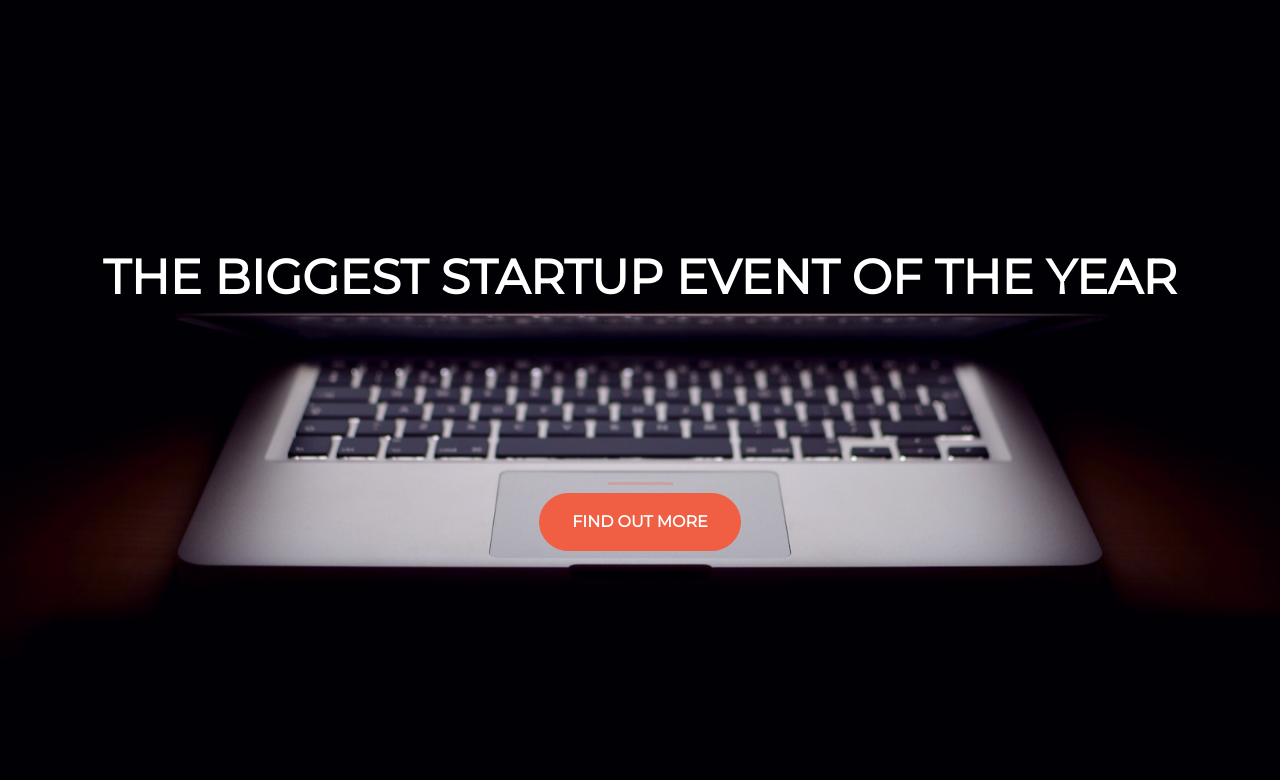
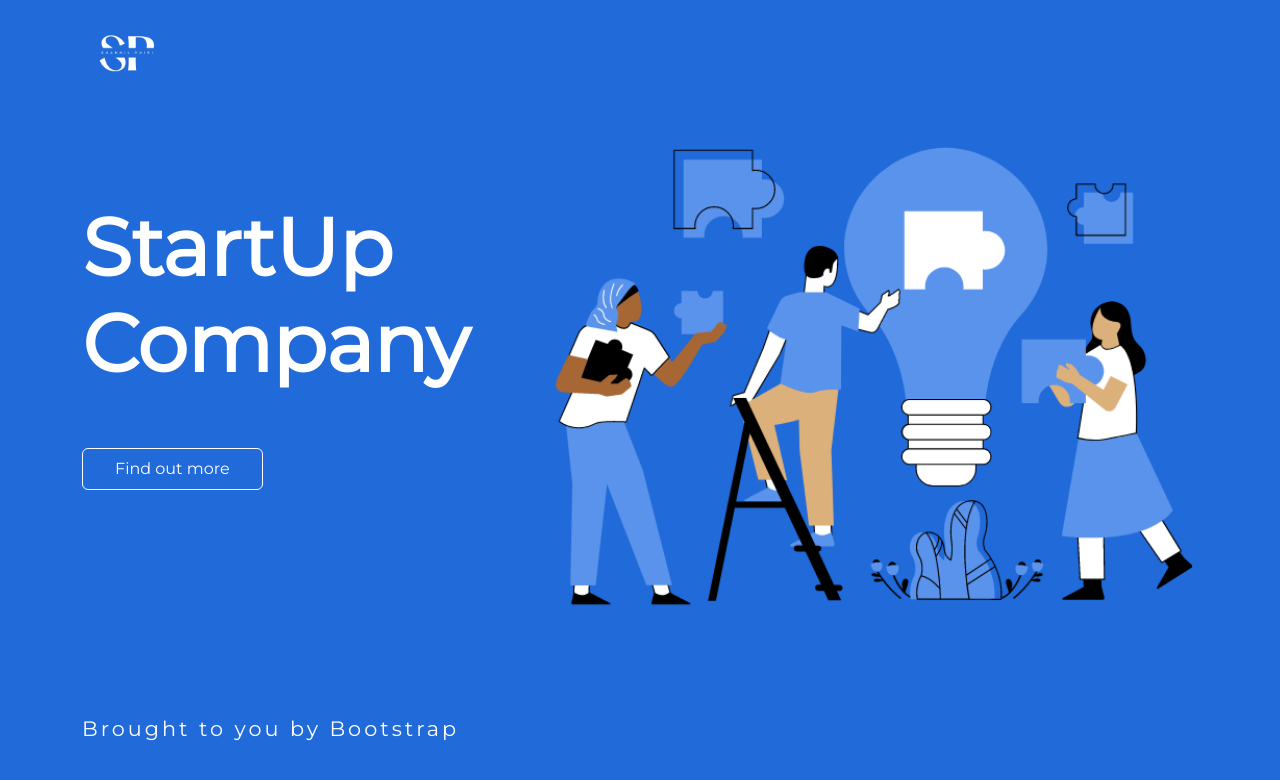
Before and after one commit to sphiri1/startup-students, a plain HTML site: page index.html in a window 1280 px wide. Drawn offline with nearby package versions, Linux system fonts and the light colour scheme.

Commit message:
web page updated

```diff
--- a/index.html
+++ b/index.html
@@ -20,20 +20,24 @@
 
 
 <body>
-  <div class="container d-flex align-items-center h-100">
-    <div class="row">
-      <header class="text-center col-12">
-        <h1 class="text-uppercase">
-      <strong>The biggest startup event of the year </strong>
+  <div class="container align-items-center h-100">
+    <div class="pt-2">
+       <img class="text-end logo" src="SP.png" alt="S & P" width="90" height="90">
+    </div>
+    <div class="banner row">
+      <header class="col-12">
+        <h1 class="col-6">
+      <strong>StartUp Company </strong>
         </h1>
       </header>
-      <div class="buffer col-12"></div>
-      <section class="text-center col-12">
-        <hr>
+      <section class="pt-5 col-12">
        <a href="https://mailchi.mp/304d4209694f/ztm-students">
         <button class="btn btn-primary btn-xl">Find out more</button></a>
        </section>
     </div>
+    <footer class="logo text-center">
+      <p>Brought to you by Bootstrap</p>
+     </footer>
   </div>
 </body>
 </html>
--- a/style.css
+++ b/style.css
@@ -3,46 +3,62 @@ html {
   width: 100%;
   height: 100%;
   font-family: 'Montserrat', sans-serif;
-  background: url(header.jpg) no-repeat center fixed;
+  background: url(Home.png) no-repeat center fixed;
   -webkit-backround-size:cover;
   -moz-background-size: cover;
   -o-background-size:cover;
   background-size: cover;
+  /* background-color: #216ad9; */
+}
+footer{
+  bottom: 5vh;
+  font-size: 1.3rem;
+  letter-spacing: 3px;
+  position: absolute;
 }
 
 h1{
-  font-size: 3rem;
+  font-size: 5rem;
   color:white;
 }
 
-hr{
-border-color: #F05F44;
-border-width: 3px;
-max-width: 65px;
-margin: revert;
+.logo{
+  color:white;
 }
 
-.buffer{
- height:10rem;
+.banner{
+  position: absolute;
+  top: 25%;
 }
 
 .btn{
-  font-weight: 700;
-  border-radius: 300px;
-  text-transform: uppercase;
+  font-weight: 500;
 }
 
 .btn-primary{
-  background-color: #F05F44;
-  border-color: #F05F44;
+  background-color: #216ad9;
+  border-color: white;
 }
 
 .btn-primary:hover{
-  background-color:#ee4b08 ;
-  border-color: #ee4b08;
-  border-width: 4px;
+  background-color:#216ad9 ;
+  border-color: white;
+  transform: scale(1.2);
 }
 
 .btn-xl{
-  padding: 1rem 2rem;
+  padding: 0.5rem 2rem;
 }
+
+@media only screen and (max-width: 750px) {
+  h1 {
+    font-size: 4rem;
+  }
+  body,html{
+    background: url(Home2.png) no-repeat center fixed;
+    -webkit-backround-size:cover;
+    -moz-background-size: cover;
+    -o-background-size:cover;
+    background-size: cover;
+  }
+}
```
Also changed, not shown: Home.png (added), Home2.png (added), SP.png (added).
